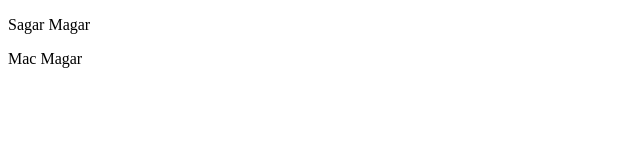
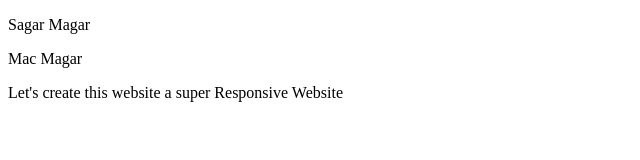
Before and after one commit to sagar99999/strawhat, a plain HTML site: page index.html in a window 1280 px wide. Shown: the whole page, without its empty margins (0-640 px from the left). Drawn offline with Linux system fonts and the light colour scheme.

Commit message:
index.html update

```diff
--- a/index.html
+++ b/index.html
@@ -9,5 +9,6 @@
 <body>
     <p>Sagar Magar</p>
     <p>Mac Magar</p>
+    <p>Let's create this website a super Responsive Website</p>
 </body>
 </html>
```
Also changed, not shown: 1 other file.
